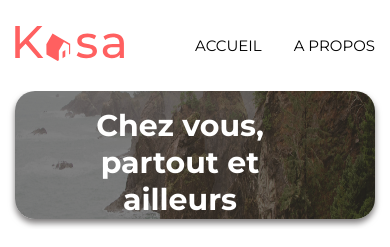
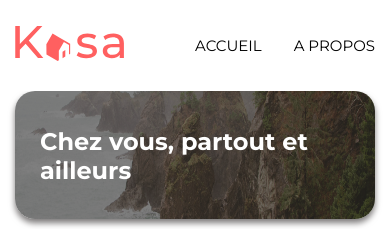
Before and after one commit to ChloeCassanJouin/KASA, a React (Vite) app: page / in a window 390 px wide. Shown: the top 247 px of the page. Built offline with nearby package versions, Linux system fonts and the light colour scheme.

Commit message:
text-align homebanner

```diff
--- a/src/SASS/Components/banner.scss
+++ b/src/SASS/Components/banner.scss
@@ -37,12 +37,12 @@
 
         .BannerText {
             transform: translate(-50%, -50%);
-            text-align: center;
+            //text-align: center;
             z-index: 1;
             width: auto;
             color: $secondary-color;
             position: absolute;
-            font-size: 30px;
+            font-size: 24px;
             font-weight: bold;
 
         }
@@ -54,19 +54,14 @@
     .BannerContainer {
         padding: 0 15px;
 
+        .BannerText {
+            padding: 0 70px 0px 40px;
+            text-align: start;
+            }
+
         .break-point::after {
             content: '\A';
             white-space: pre;
-            }
-
-        .BannerText {
-        text-align: start;
-        font-size: 24px;
-        }
-
-        p {
-        padding: 0 70px 0px 40px;
-        text-align: left;
         }
     }
 }
--- a/src/SASS/Main.css
+++ b/src/SASS/Main.css
@@ -192,12 +192,11 @@ html {
 }
 .BannerContainer .BannerTextContainer .BannerText {
   transform: translate(-50%, -50%);
-  text-align: center;
   z-index: 1;
   width: auto;
   color: white;
   position: absolute;
-  font-size: 30px;
+  font-size: 24px;
   font-weight: bold;
 }
 
@@ -206,17 +205,13 @@ html {
   .BannerContainer {
     padding: 0 15px;
   }
+  .BannerContainer .BannerText {
+    padding: 0 70px 0px 40px;
+    text-align: start;
+  }
   .BannerContainer .break-point::after {
     content: "\a";
     white-space: pre;
-  }
-  .BannerContainer .BannerText {
-    text-align: start;
-    font-size: 24px;
-  }
-  .BannerContainer p {
-    padding: 0 70px 0px 40px;
-    text-align: left;
   }
 }
 .about-content {
```
Also changed, not shown: 1 other file (tests, documents, lock files or other folders).
